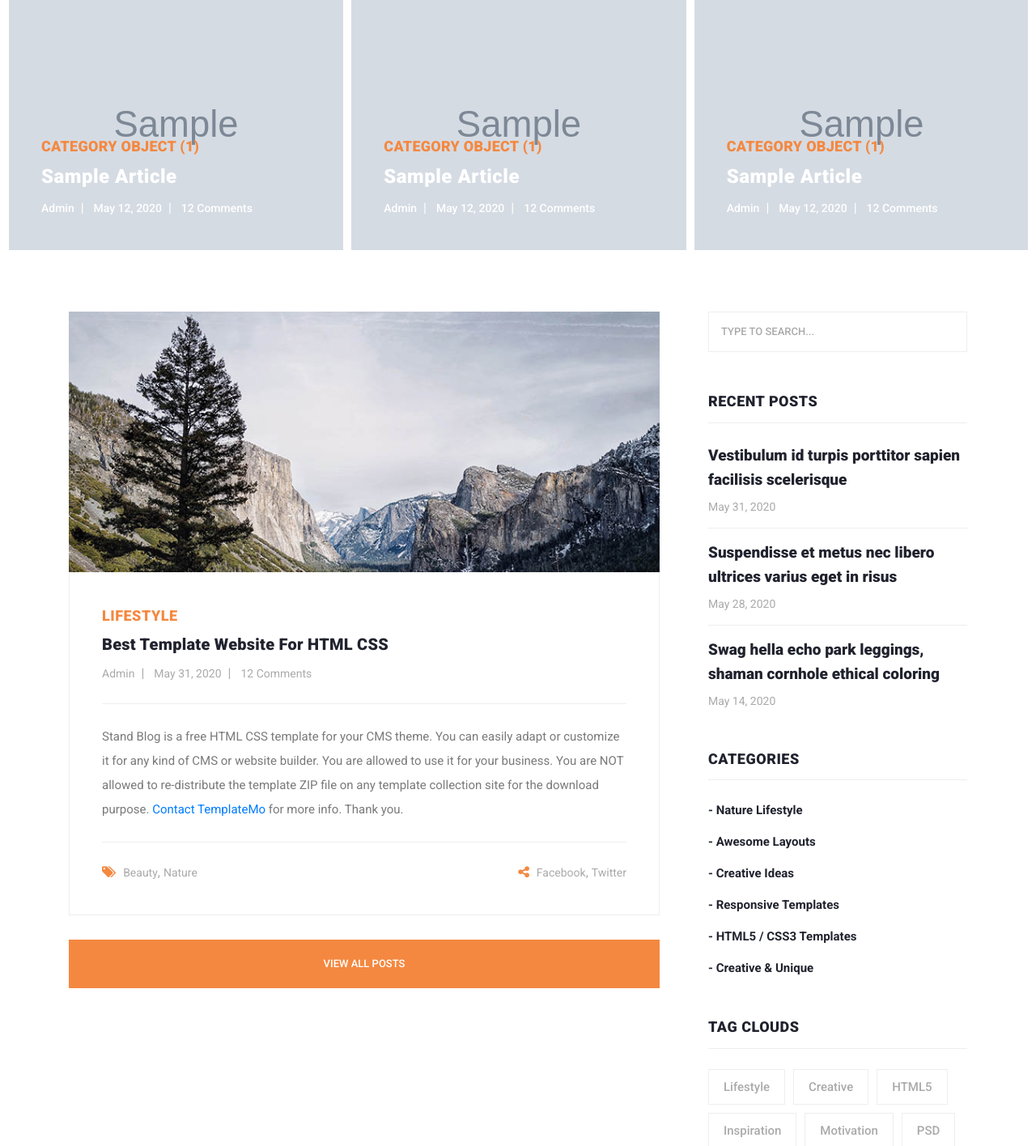
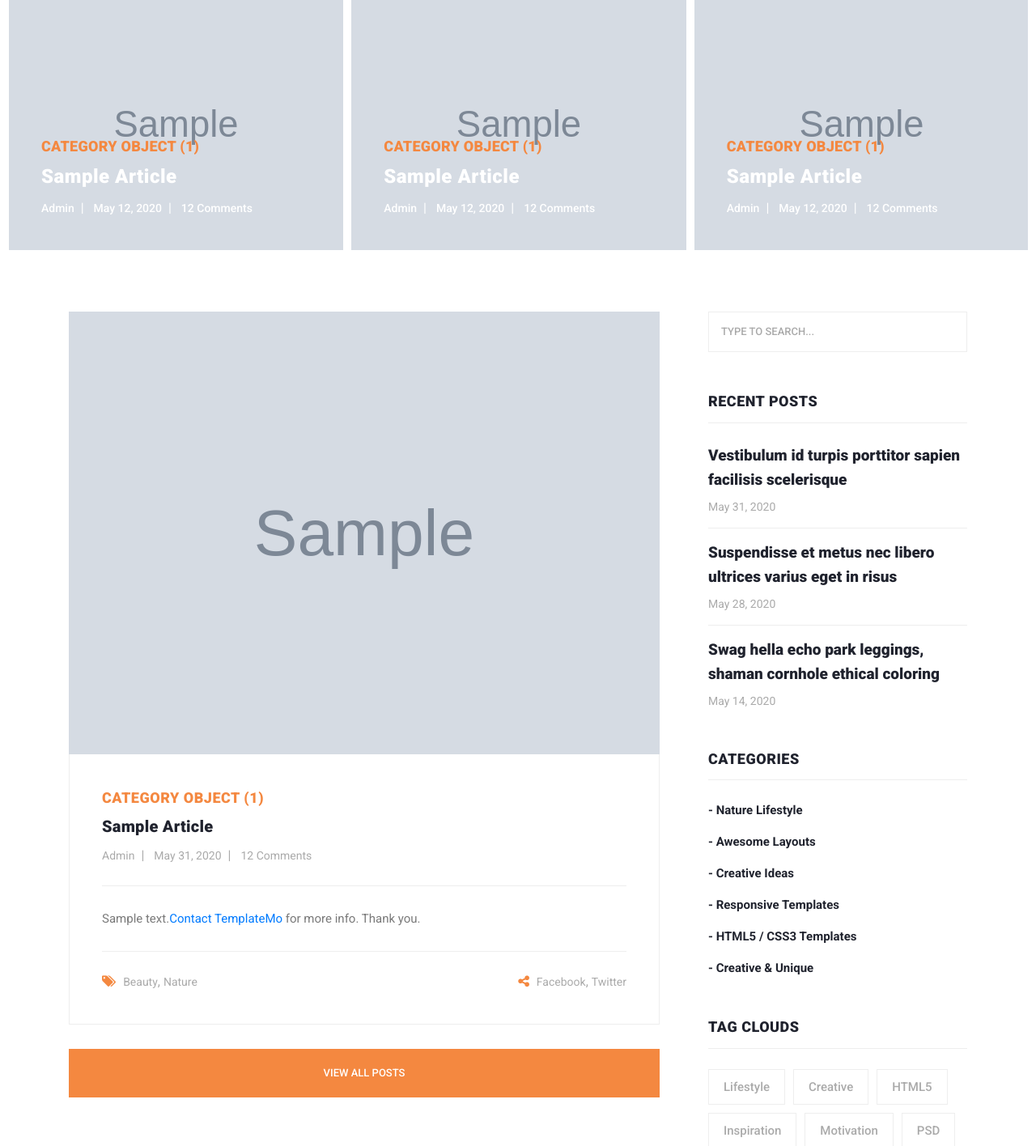
Before and after one commit to pouria-dev/Stand_Blog, a Django app: page /index in a window 1280 px wide. Shown: the part 111-1527 px from the top of the page at 81% size. Run offline with Django 5.2, Linux system fonts and the light colour scheme; tables that the repository leaves empty hold one stand-in row (values such as "Sample post"); grey boxes marked "Sample" are stand-in pictures; some libraries are stand-ins or nearby versions.

Commit message:
update index.html with models

```diff
--- a/blog/templates/blog/index.html
+++ b/blog/templates/blog/index.html
@@ -41,20 +41,22 @@
           <div class="col-lg-8">
             <div class="all-blog-posts">
               <div class="row">
+
+               {% for object in objects %}
                 <div class="col-lg-12">
                   <div class="blog-post">
                     <div class="blog-thumb">
-                      <img src="{% static 'images/blog-post-01.jpg' %}" alt="">
+                      <img src="{{ object.image.url }}" alt="">
                     </div>
                     <div class="down-content">
-                      <span>Lifestyle</span>
-                      <a href="post-details.html"><h4>Best Template Website for HTML CSS</h4></a>
+                      <span>{{ object.category }}</span>
+                      <a href="post-details.html"><h4>{{object.title}}</h4></a>
                       <ul class="post-info">
                         <li><a href="#">Admin</a></li>
                         <li><a href="#">May 31, 2020</a></li>
                         <li><a href="#">12 Comments</a></li>
                       </ul>
-                      <p>Stand Blog is a free HTML CSS template for your CMS theme. You can easily adapt or customize it for any kind of CMS or website builder. You are allowed to use it for your business. You are NOT allowed to re-distribute the template ZIP file on any template collection site for the download purpose. <a rel="nofollow" href="https://templatemo.com/contact" target="_parent">Contact TemplateMo</a> for more info. Thank you.</p>
+                      <p>{{ object.text }}<a rel="nofollow" href="https://templatemo.com/contact" target="_parent">Contact TemplateMo</a> for more info. Thank you.</p>
                       <div class="post-options">
                         <div class="row">
                           <div class="col-6">
@@ -76,6 +78,7 @@
                     </div>
                   </div>
                 </div>
+               {% endfor %}
 
 
 
```
